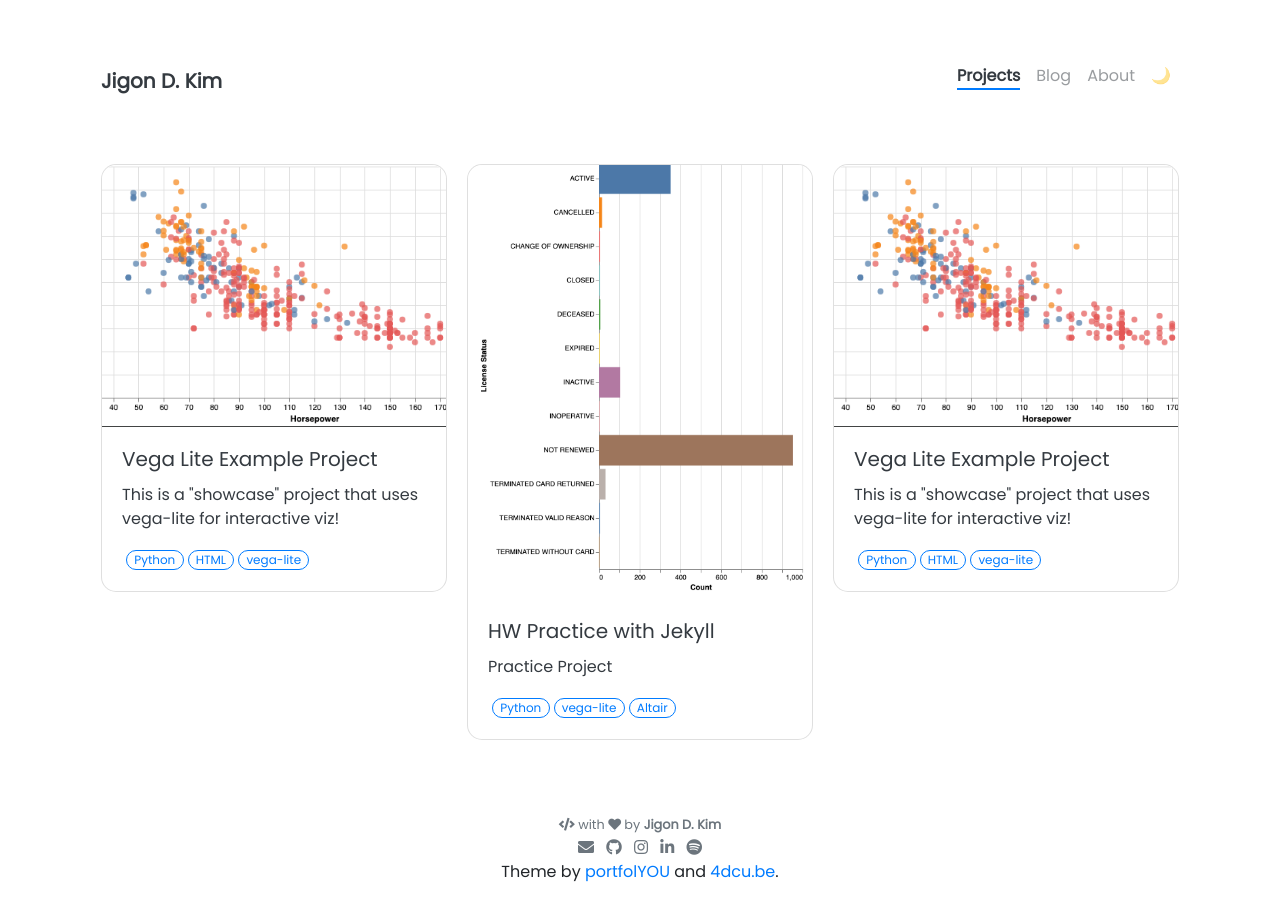
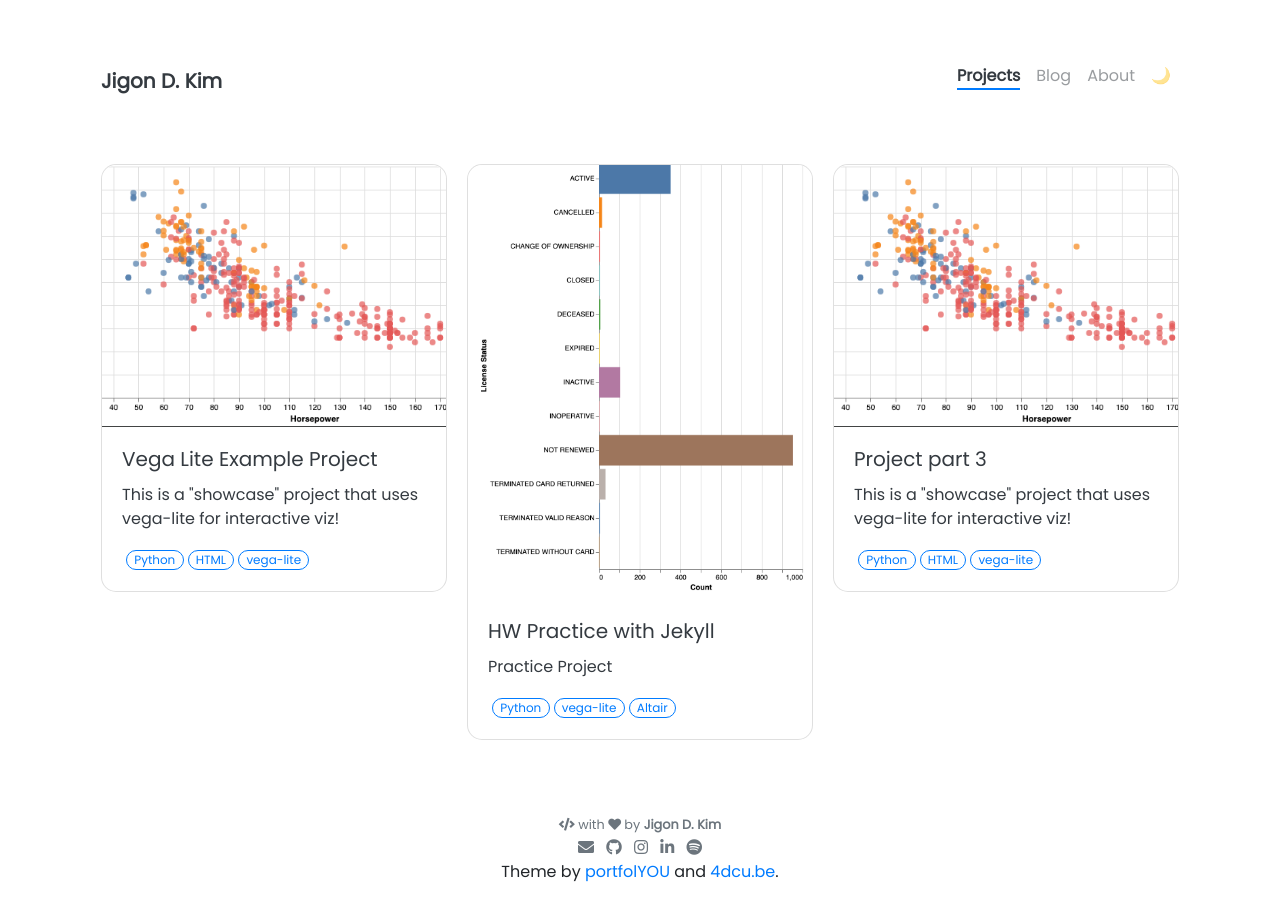
Before and after one commit to Jigs1121/Jigs1121.github.io, a Jekyll site: the page built from pages/projects.html, in a window 1280 px wide. Built offline with Jekyll 4.4.1, drawn with Linux system fonts in a browser that asks for light colours; nearby versions of some CDN libraries.

Commit message:
upload page 3

```diff
--- a/_projects/Project_pt_3.md
+++ b/_projects/Project_pt_3.md
@@ -1,5 +1,5 @@
 ---
-name: Vega Lite Example Project
+name: Project part 3
 tools: [Python, HTML, vega-lite]
 image: assets/pngs/cars.png
 description: This is a "showcase" project that uses vega-lite for interactive viz!
```
